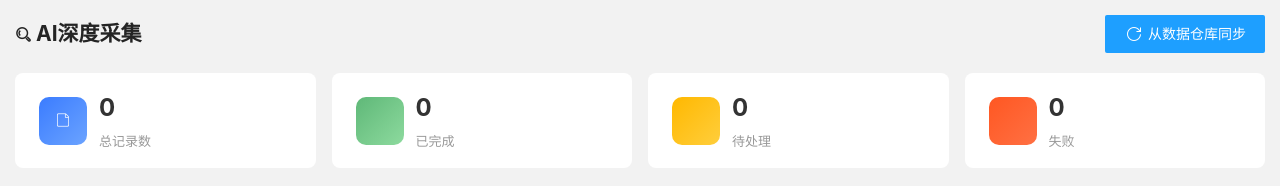
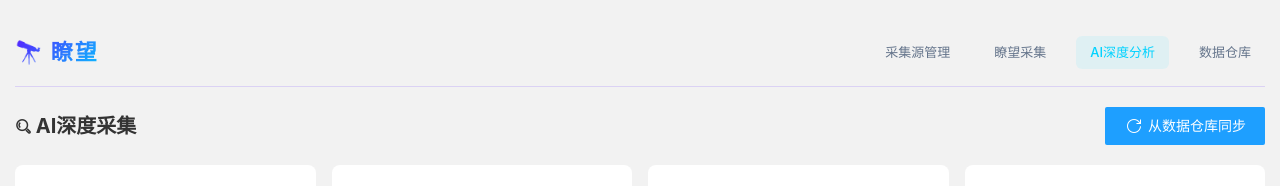
Before and after one commit to wxy789987/XHAgentOS, a Python web app: template app/templates/lookout_deep.html in a window 1280 px wide. Shown: the top 186 px of the page. Run offline with Jinja, Linux system fonts and the light colour scheme; the template is opened without the code that fills it, so the values that code supplies are empty.

Commit message:
fix: 修复瞭望深度采集入口缺失、日志分析JSON解析错误及模板语法错误

```diff
--- a/app.py
+++ b/app.py
@@ -210,6 +210,7 @@ def seed_data():
         (4, "权限管理", "perm_mgr", "layui-icon-password", 0, "/admin/permission", 4, 1),
         (6, "模型引擎", "ai_model_mgr", "layui-icon-app", 0, "/admin/ai_model", 5, 1),
         (7, "瞭望管理", "lookout_mgr", "layui-icon-search", 0, "/admin/lookout/source", 6, 1),
+        (21, "AI深度采集", "lookout_deep", "layui-icon-flag", 7, "/admin/lookout/deep", 1, 1),
         (12, "技能管理", "skill_mgr", "layui-icon-component", 0, "/admin/skill", 8, 1),
         (13, "数字员工", "employee_mgr", "layui-icon-username", 0, "/admin/employee", 9, 1),
         (14, "会话管理", "conversation_mgr", "layui-icon-dialogue", 0, "/admin/conversation", 10, 1),
--- a/app/templates/lookout_collect.html
+++ b/app/templates/lookout_collect.html
@@ -462,6 +462,7 @@
             <div class="nav-links">
                 <a href="/admin/lookout/source">采集源管理</a>
                 <a href="javascript:;" class="active">瞭望采集</a>
+                <a href="/admin/lookout/deep">AI深度分析</a>
                 <a href="/admin/lookout/warehouse">数据仓库</a>
             </div>
         </div>
--- a/app/templates/lookout_deep.html
+++ b/app/templates/lookout_deep.html
@@ -48,17 +48,51 @@
         .empty-tip { text-align: center; padding: 60px 20px; color: #999; }
         .empty-tip i { font-size: 48px; display: block; margin-bottom: 15px; }
         .empty-tip p { font-size: 15px; }
+        /* ===== 顶部导航 ===== */
+        .top-nav {
+            display: flex;
+            justify-content: space-between;
+            align-items: center;
+            padding: 20px 0 16px;
+            border-bottom: 1px solid rgba(88, 28, 255, .15);
+        }
+        .top-nav .logo {
+            font-size: 22px;
+            font-weight: 800;
+            letter-spacing: 2px;
+            background: linear-gradient(135deg, #581cff, #00d2ff, #a855f7);
+            -webkit-background-clip: text;
+            -webkit-text-fill-color: transparent;
+        }
+        .top-nav .logo span { font-weight: 400; opacity: .5; }
+        .top-nav .nav-links { display: flex; gap: 16px; align-items: center; }
+        .top-nav .nav-links a {
+            color: #64748b; text-decoration: none; font-size: 13px; font-weight: 500;
+            padding: 6px 14px; border-radius: 6px; transition: all .3s;
+        }
+        .top-nav .nav-links a:hover,
+        .top-nav .nav-links a.active {
+            color: #00d2ff; background: rgba(0, 210, 255, .08);
+        }
     </style>
 </head>
 <body>
     <div class="deep-container">
-        <div class="deep-header">
-            <h2><i class="layui-icon layui-icon-search"></i> AI深度采集</h2>
-            <div>
-                <button class="layui-btn layui-btn-normal" onclick="syncFromWarehouse()">
-                    <i class="layui-icon layui-icon-refresh"></i> 从数据仓库同步
-                </button>
+        <!-- 顶部导航 -->
+        <div class="top-nav">
+            <div class="logo">🔭 瞭望 <span>· AI深度分析</span></div>
+            <div class="nav-links">
+                <a href="/admin/lookout/source">采集源管理</a>
+                <a href="/admin/lookout/collect">瞭望采集</a>
+                <a href="javascript:;" class="active">AI深度分析</a>
+                <a href="/admin/lookout/warehouse">数据仓库</a>
             </div>
+        </div>
+        <div style="display:flex;justify-content:space-between;align-items:center;margin-bottom:20px;margin-top:20px;">
+            <h2 style="margin:0;font-size:20px;color:#333;"><i class="layui-icon layui-icon-search"></i> AI深度采集</h2>
+            <button class="layui-btn layui-btn-normal" onclick="syncFromWarehouse()">
+                <i class="layui-icon layui-icon-refresh"></i> 从数据仓库同步
+            </button>
         </div>
 
         <div class="stats-card" id="statsCard">
--- a/app/templates/settings_analysis.html
+++ b/app/templates/settings_analysis.html
@@ -71,8 +71,9 @@
 </div>
 
 <script src="{{ static_url('dist/echarts/echarts.min.js') }}"></script>
+<script id="analysis-data" type="application/json">{% raw analysis_json %}</script>
 <script>
-var analysisData = JSON.parse('{{! analysis_json }}');
+var analysisData = JSON.parse(document.getElementById('analysis-data').textContent);
 var hourlyData = analysisData.hourly_requests;
 var responseData = analysisData.response_time_dist;
 var endpointData = analysisData.top_endpoints;
--- a/app/templates/user_chat.html
+++ b/app/templates/user_chat.html
@@ -869,7 +869,7 @@ function analyzeChat(){
         document.getElementById('chatMessages').innerHTML = '<div class="msg-empty"><div class="icon">&#x1f4ac;</div>开始和群组对话吧</div>';
         startGroupPoll(currentId);
     });
-    {% endfor %}
+    {% end %}
 })();
 
 // ==================== @数字员工 提及功能 ====================
```
